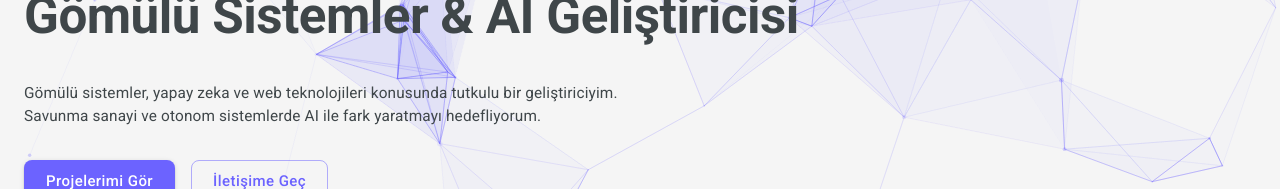
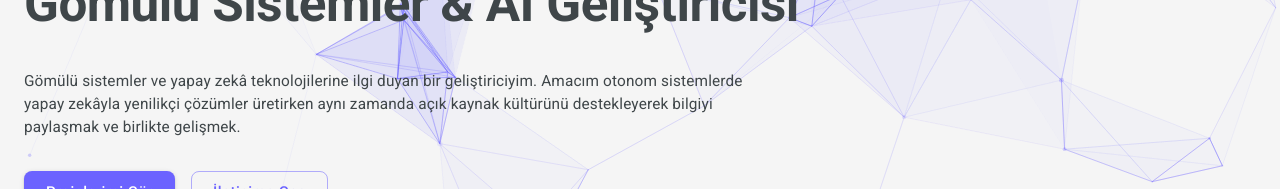
Before and after one commit to k0laa/Portfolyo-with-NodeJS-React, a React (Create React App) app: page / in a window 1280 px wide. Shown: the part 346-535 px from the top of the page. Built offline with nearby package versions, Linux system fonts and the light colour scheme; no server answers.

Commit message:
giriş ekranı yazıları güncellendi.

```diff
--- a/src/components/Head.js
+++ b/src/components/Head.js
@@ -1,6 +1,6 @@
 import React from 'react';
-import {Box, Typography, Container, Button} from '@mui/material';
-import {motion} from 'framer-motion';
+import { Box, Typography, Container, Button } from '@mui/material';
+import { motion } from 'framer-motion';
 import ParticlesBackground from './Particles';
 
 
@@ -19,14 +19,14 @@ const Head = () => {
                 backgroundColor: 'background.default',
             }}
         >
-            <ParticlesBackground/>
+            <ParticlesBackground />
             <Container maxWidth="lg">
                 <motion.div
-                    initial={{opacity: 0, y: 20}}
-                    animate={{opacity: 1, y: 0}}
-                    transition={{duration: 0.15, delay: 0.03}}
-                    sx={{zIndex: 2}}
-                    viewport={{once: false}}
+                    initial={{ opacity: 0, y: 20 }}
+                    animate={{ opacity: 1, y: 0 }}
+                    transition={{ duration: 0.15, delay: 0.03 }}
+                    sx={{ zIndex: 2 }}
+                    viewport={{ once: false }}
                 >
                     <Typography
                         variant="h1"
@@ -55,7 +55,7 @@ const Head = () => {
                     <Typography
                         variant="body1"
                         sx={{
-                            maxWidth: '600px',
+                            maxWidth: '750px',
                             mb: 4,
                             color: 'text.secondary',
                             zIndex: 10,
@@ -64,10 +64,12 @@ const Head = () => {
                             width: 'fit-content',
                         }}
                     >
-                        Gömülü sistemler, yapay zeka ve web teknolojileri konusunda tutkulu bir geliştiriciyim.
-                        Savunma sanayi ve otonom sistemlerde AI ile fark yaratmayı hedefliyorum.
+                        Gömülü sistemler ve yapay zekâ teknolojilerine ilgi duyan bir geliştiriciyim.
+                        Amacım otonom sistemlerde yapay zekâyla yenilikçi çözümler üretirken aynı zamanda
+                        açık kaynak kültürünü destekleyerek
+                        bilgiyi paylaşmak ve birlikte gelişmek.
                     </Typography>
-                    <Box sx={{display: 'flex', gap: 2}}>
+                    <Box sx={{ display: 'flex', gap: 2 }}>
                         <Button
                             variant="contained"
                             color="primary"
```
